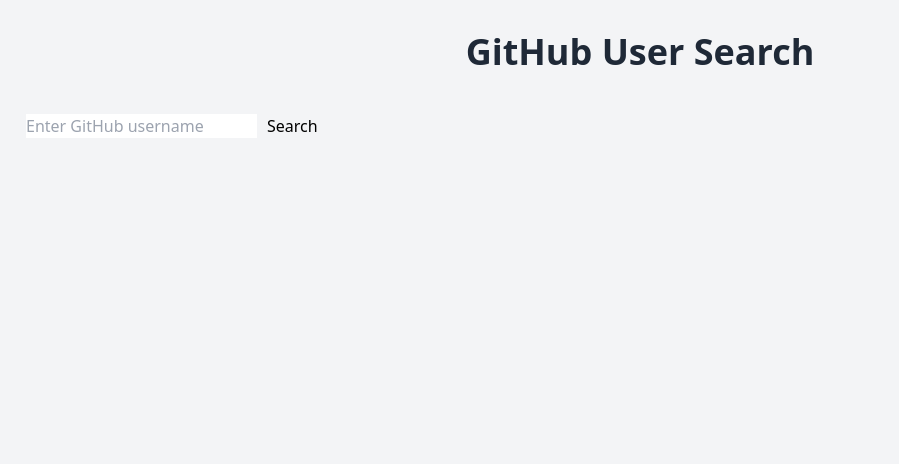
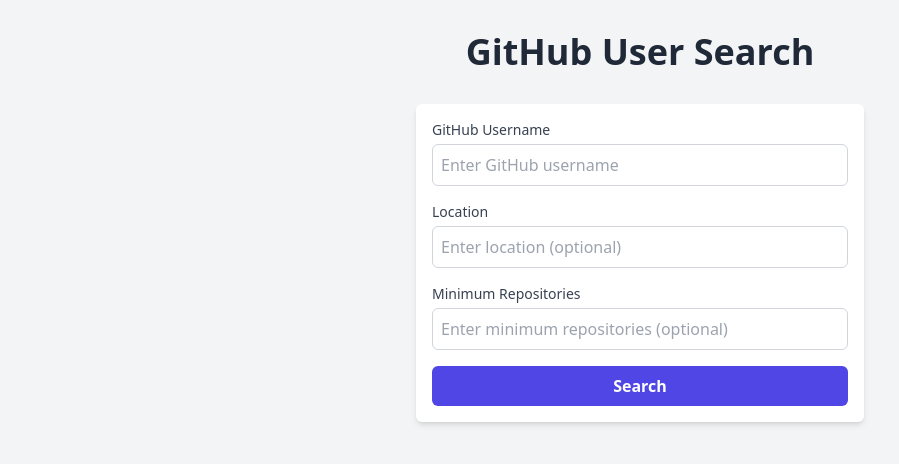
Before and after one commit to Youssef-Bouhssina/alx-fe-reactjs, a React (Vite) app in the folder github-user-search/: page / in a window 1280 px wide. Shown: the top 464 px of the page, without its empty margins (0-899 px from the left). Built offline with nearby package versions, Linux system fonts and the light colour scheme; no server answers.

Commit message:
Update Search.jsx

```diff
--- a/github-user-search/src/components/Search.jsx
+++ b/github-user-search/src/components/Search.jsx
@@ -3,12 +3,14 @@
 
 function Search() {
   const [username, setUsername] = useState('');
+  const [location, setLocation] = useState('');
+  const [minRepos, setMinRepos] = useState('');
   const [userData, setUserData] = useState(null);
   const [loading, setLoading] = useState(false);
   const [error, setError] = useState(false);
 
-  const handleInputChange = (e) => {
-    setUsername(e.target.value);
+  const handleInputChange = (e, setter) => {
+    setter(e.target.value);
   };
 
   const handleFormSubmit = async (e) => {
@@ -19,34 +21,92 @@
 
     try {
       const data = await fetchUserData(username);
-      setUserData(data); // Store user data
+      if (
+        (location && !data.location?.toLowerCase().includes(location.toLowerCase())) ||
+        (minRepos && data.public_repos < parseInt(minRepos))
+      ) {
+        throw new Error('No matching results');
+      }
+      setUserData(data);
     } catch (err) {
-      setError(true); // Handle errors
+      setError(true);
     } finally {
       setLoading(false);
     }
   };
 
   return (
+    <div className="p-4 max-w-md mx-auto bg-white shadow-md rounded-md">
+      <form onSubmit={handleFormSubmit} className="space-y-4">
         <div>
-      <form onSubmit={handleFormSubmit}>
+          <label htmlFor="username" className="block text-sm font-medium text-gray-700">
+            GitHub Username
+          </label>
           <input
-        className='m-[10px]'
+            id="username"
             type="text"
             value={username}
-          onChange={handleInputChange}
+            onChange={(e) => handleInputChange(e, setUsername)}
             placeholder="Enter GitHub username"
+            className="w-full mt-1 p-2 border border-gray-300 rounded-md focus:outline-none focus:ring focus:ring-indigo-300"
           />
-        <button type="submit">Search</button>
+        </div>
+
+        <div>
+          <label htmlFor="location" className="block text-sm font-medium text-gray-700">
+            Location
+          </label>
+          <input
+            id="location"
+            type="text"
+            value={location}
+            onChange={(e) => handleInputChange(e, setLocation)}
+            placeholder="Enter location (optional)"
+            className="w-full mt-1 p-2 border border-gray-300 rounded-md focus:outline-none focus:ring focus:ring-indigo-300"
+          />
+        </div>
+
+        <div>
+          <label htmlFor="minRepos" className="block text-sm font-medium text-gray-700">
+            Minimum Repositories
+          </label>
+          <input
+            id="minRepos"
+            type="number"
+            value={minRepos}
+            onChange={(e) => handleInputChange(e, setMinRepos)}
+            placeholder="Enter minimum repositories (optional)"
+            className="w-full mt-1 p-2 border border-gray-300 rounded-md focus:outline-none focus:ring focus:ring-indigo-300"
+          />
+        </div>
+
+        <button
+          type="submit"
+          className="w-full py-2 px-4 bg-indigo-600 text-white font-semibold rounded-md hover:bg-indigo-700 focus:outline-none focus:ring focus:ring-indigo-300"
+        >
+          Search
+        </button>
       </form>
 
-      {loading && <p>Loading...</p>}
-      {error && <p>Looks like we cant find the user</p>}
+      {loading && <p className="mt-4 text-center text-gray-500">Loading...</p>}
+      {error && <p className="mt-4 text-center text-red-500">No matching results found</p>}
       {userData && (
-        <div>
-          <img src={userData.avatar_url} alt={`${userData.login} avatar`} width={100} />
-          <p>Name: {userData.name || 'N/A'}</p>
-          <a href={userData.html_url} target="_blank" rel="noopener noreferrer">
+        <div className="mt-6 p-4 border rounded-md shadow-md">
+          <img
+            src={userData.avatar_url}
+            alt={`${userData.login} avatar`}
+            width={100}
+            className="mx-auto rounded-full"
+          />
+          <p className="mt-2 text-center text-lg font-medium">Name: {userData.name || 'N/A'}</p>
+          <p className="text-center text-sm text-gray-500">Location: {userData.location || 'N/A'}</p>
+          <p className="text-center text-sm text-gray-500">Repositories: {userData.public_repos}</p>
+          <a
+            href={userData.html_url}
+            target="_blank"
+            rel="noopener noreferrer"
+            className="mt-4 block text-center text-indigo-600 hover:underline"
+          >
             View Profile
           </a>
         </div>
```
Lines whose indentation alone changed are shown as unchanged.
